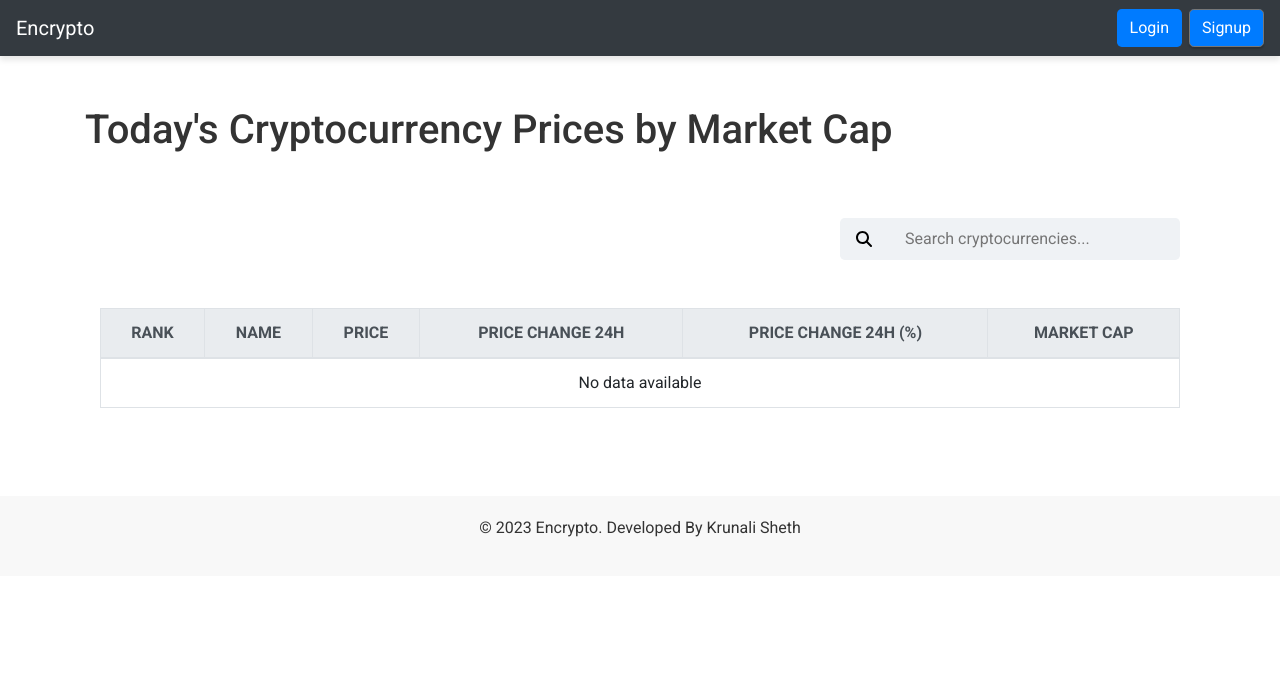
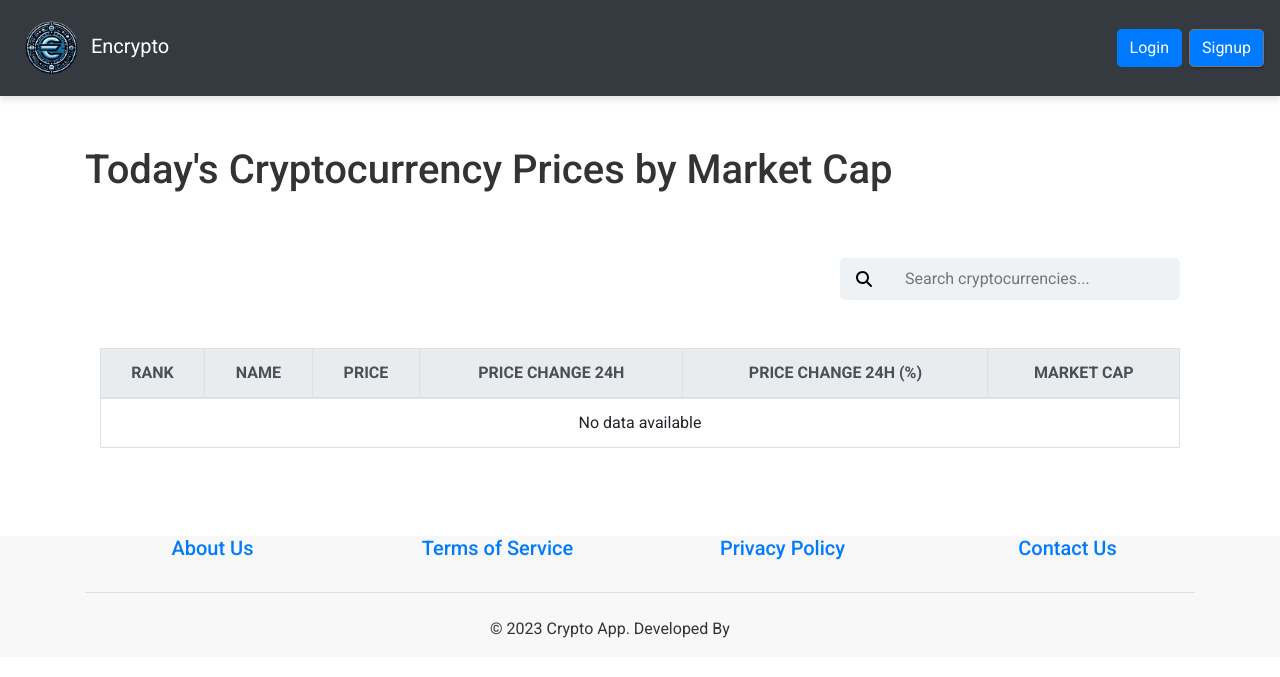
Before and after one commit to dataSHETHinks/Encrypto, a Django app: page / in a window 1280 px wide. Shown: the top 677 px of the page. Run offline with Django 4.2, Linux system fonts and the light colour scheme; data that the repository does not hold is empty; some libraries are stand-ins or nearby versions.

Commit message:
Footer implemented with views and html

```diff
--- a/mainapp/urls.py
+++ b/mainapp/urls.py
@@ -31,4 +31,9 @@ urlpatterns = [
 
     path('password_reset_complete/', auth_views.PasswordResetCompleteView.as_view(
     template_name='reset/password_reset_complete.html'), name='password_reset_complete'),
+
+    path('about-us', views.about_us, name = "about_us"),
+    path('terms-and-conditions', views.terms_of_service, name = "terms_of_service"),
+    path('privacy-policy', views.privacy_policy, name = 'privacy_policy'),
+    path('contact-us', views.contact_us, name = 'contact_us'),
 ]
--- a/mainapp/views.py
+++ b/mainapp/views.py
@@ -323,3 +323,16 @@ def delete_from_portfolio_view(request, pk):
     messages.warning(request, f'{crypto_currency.name} has been deleted from your portfolio.')
 
     return redirect('portfolio')
+
+
+def about_us(request):
+    return render(request, 'aboutUs.html')
+
+def terms_of_service(request):
+    return render(request, 'termsAndConditions.html')
+
+def privacy_policy(request):
+    return render(request, 'privacyPolicy.html')
+
+def contact_us(request):
+    return render(request, 'contactUs.html')
--- a/templates/base.html
+++ b/templates/base.html
@@ -31,7 +31,10 @@
       {% block content %}
       {% endblock content %}
     </div>
-    {% include 'footer.html' %}
+    <div class="footer">
+        {% include 'footer.html' %}
+    </div>
+
     {% block scripts %}
     {% endblock scripts %}
 
--- a/templates/footer.html
+++ b/templates/footer.html
@@ -1,11 +1,43 @@
 {% load static %}
 
 <!-- Footer Start -->
-<footer style="background-color: #f8f8f8; color: #333; text-align: center; padding: 20px 0;">
-    <div class="row justify-content-center">
-        <div class="col-lg-12 col-md-12 col-sm-12 col-xs-12">
-            <div class="copy-right text-center">
-                <p>© 2023 Encrypto. Developed By Krunali Sheth</p>
+<footer>
+    <div class="container">
+        <div class="row justify-content-center">
+            <div class="col-lg-3 col-md-6 col-sm-12">
+                <a href="{% url 'about_us' %}">
+                    <h5>About Us</h5>
+                </a>
+            </div>
+
+            <div class="col-lg-3 col-md-6 col-sm-12">
+                <a href="{% url 'terms_of_service' %}">
+                    <h5>Terms of Service</h5>
+
+                </a>
+            </div>
+
+            <div class="col-lg-3 col-md-6 col-sm-12">
+                    <a href="{% url 'privacy_policy' %}">
+                    <h5>Privacy Policy</h5>
+
+                </a>
+            </div>
+
+            <div class="col-lg-3 col-md-6 col-sm-12">
+                <a href="{% url 'contact_us' %}">
+                    <h5>Contact Us</h5>
+                </a>
+            </div>
+        </div>
+
+        <hr class="my-4">
+
+        <div class="row justify-content-center">
+            <div class="col-lg-12 col-md-12 col-sm-12 col-xs-12">
+                <div class="copy-right text-center">
+                    <p>© 2023 Crypto App. Developed By <a href="#" class="text-light">Group 4</a></p>
+                </div>
             </div>
         </div>
     </div>
--- a/templates/navbar.html
+++ b/templates/navbar.html
@@ -1,5 +1,9 @@
+{% load static %}
 <nav class="navbar navbar-expand-md bg-dark" style="">
-  <a class="navbar-brand my-2 my-sm-0 custom-nav-logo text-white" href="{% url 'home' %}" >Encrypto</a>
+  <a class="navbar-brand my-2 my-sm-0 custom-nav-logo text-white" href="{% url 'home' %}" >
+      <img src="{% static 'encrypto.png' %}" alt="Logo" height="70px" width="70px"/>
+      Encrypto
+  </a>
 
   <button class="navbar-toggler" type="button" data-toggle="collapse" data-target="#navbarNav" aria-controls="navbarNav" aria-expanded="false" aria-label="Toggle navigation">
     <span class="navbar-toggler-icon"></span>
```
Also changed, not shown: templates/aboutUs.html (added, +11 -0 lines), templates/contactUs.html (added, +14 -0 lines), templates/privacyPolicy.html (added, +11 -0 lines), templates/termsAndConditions.html (added, +11 -0 lines), crypto/static/encrypto.png (added).
